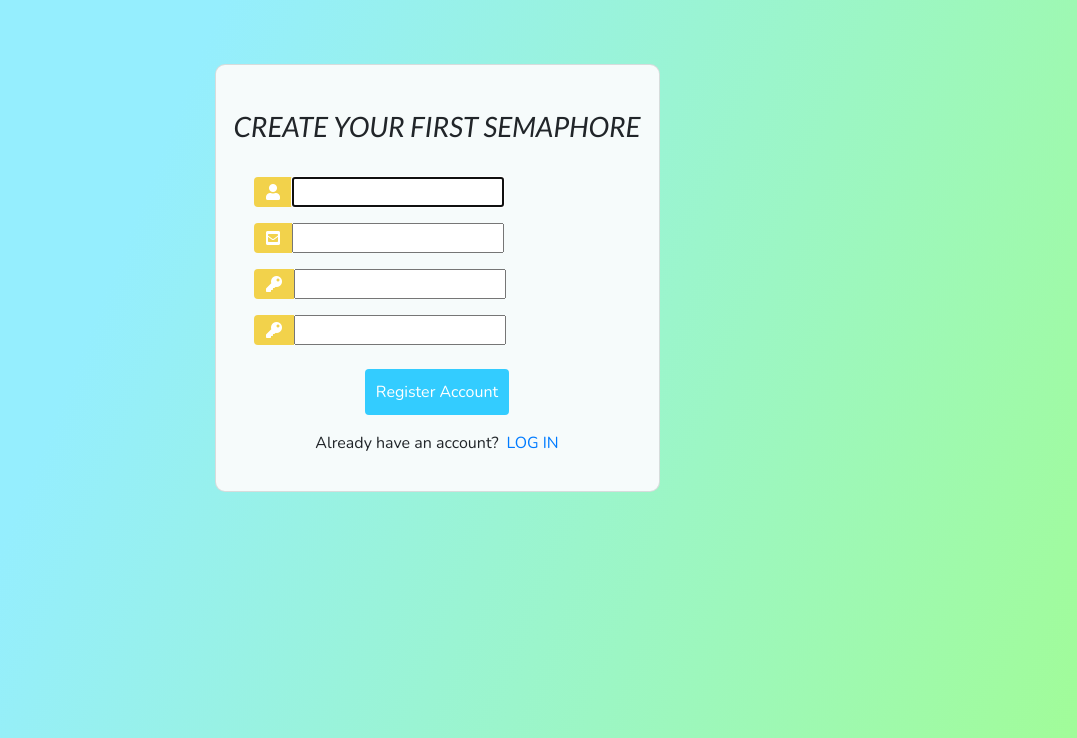
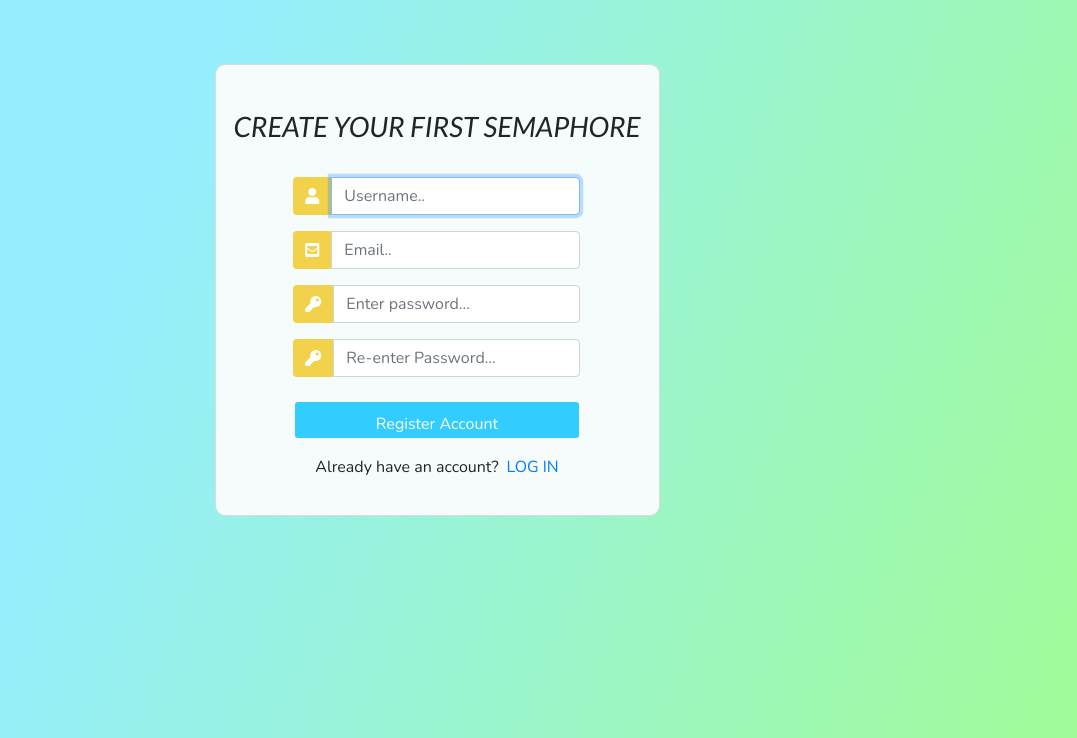
Before and after one commit to 7Angie7/OrgSemaphoreHeroku, a Django app: page /register/ in a window 1280 px wide. Shown: the part 62-800 px from the top of the page, without its empty margins (203-1280 px from the left). Run offline with Django 3.2, Linux system fonts and the light colour scheme; some libraries are stand-ins or nearby versions.

Commit message:
add script to register.html

```diff
--- a/chat/templates/register.html
+++ b/chat/templates/register.html
@@ -42,7 +42,7 @@
                 </div>
 
                 <div class="row justify-content-lg-center">
-                    <div class="col-lg-10">
+                    <div class="col-lg-8">
                         <!--  ---  REGISTER FORM ---  -->
                         <div class="registerForm">
                             <form method="POST" action="">
@@ -94,4 +94,21 @@
     </div>
 </div>
 <!--  ------------------------  -->
+<script>
+        /* Because i didnt set placeholder values in forms.py they will be set here using vanilla Javascript
+		//We start indexing at one because CSRF_token is considered and input field
+		 */
+
+		//Query All input fields
+		var form_fields = document.getElementsByTagName('input')
+		form_fields[1].placeholder='Username..';
+		form_fields[2].placeholder='Email..';
+		form_fields[3].placeholder='Enter password...';
+		form_fields[4].placeholder='Re-enter Password...';
+
+
+		for (var field in form_fields){
+			form_fields[field].className += ' form-control'
+		}
+	</script>
 </body>
```
